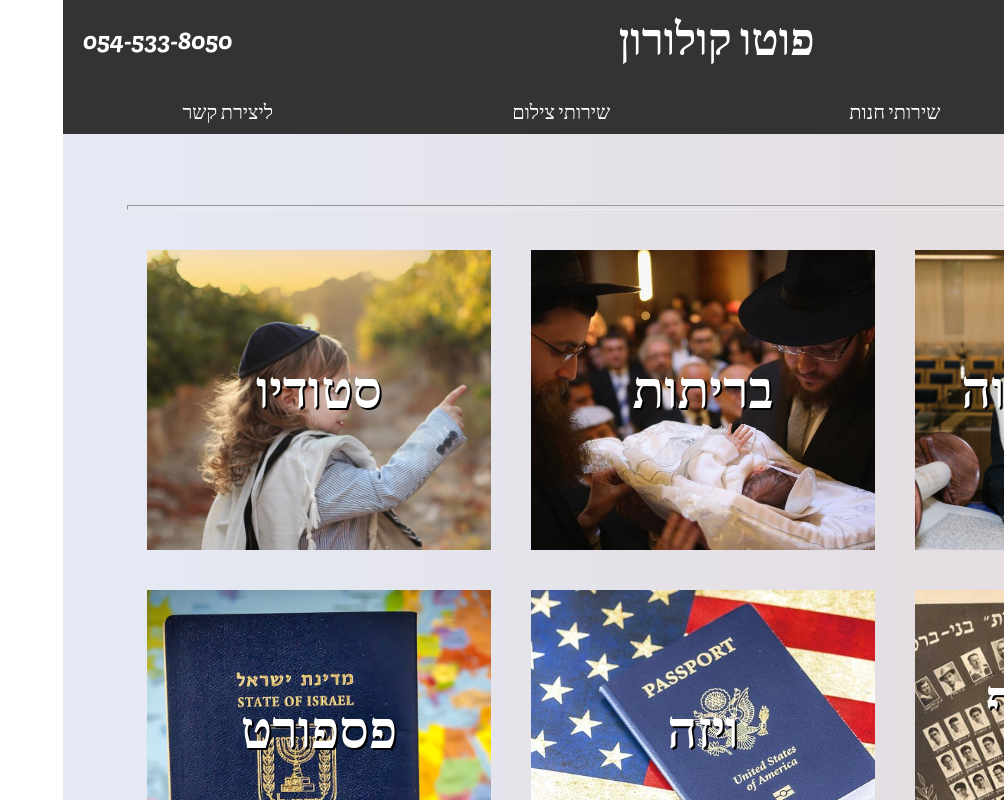
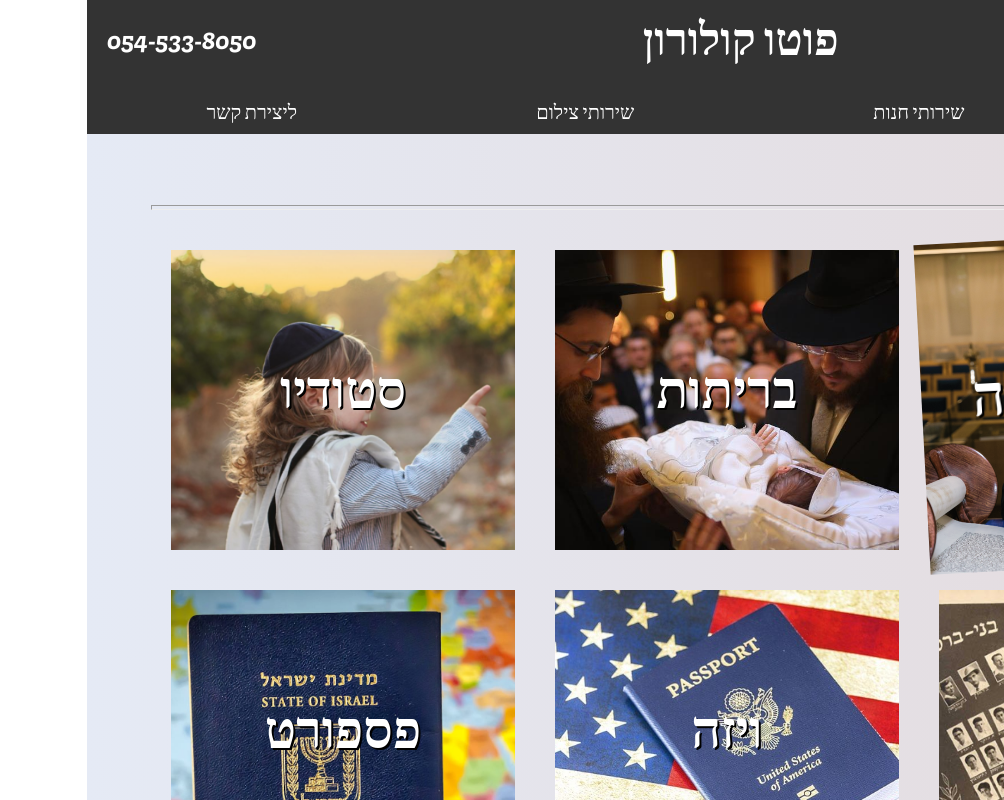
Before and after one commit to jshlomov/coloron-website, a React (Create React App) app: page / in a window 1280 px wide. In both pictures the pointer is over the element 1024 px from the left and 2142 px from the top of the page. Shown: the part 1742-2542 px from the top of the page, without its empty margins (276-1280 px from the left). Built offline with nearby package versions, Linux system fonts and the light colour scheme; a web font is replaced by a local one.

Commit message:
card animation

```diff
--- a/src/Components/ImageComponent/ImageComp.css
+++ b/src/Components/ImageComponent/ImageComp.css
@@ -11,6 +11,8 @@
     height: 100%;
     background-position: center;
     background-size: cover;
+    /* filter: blur(3px);    blur!!!!!!!!!!!!!!
+    -webkit-filter: blur(3px); */
   }
 
   .ImageCompContainer .ImageCompTextContainer {
@@ -29,3 +31,8 @@
     color: white;
     filter: drop-shadow(0.05em 0.05em black);
   }
+
+  .ImageCompContainer:hover {
+    transform: rotateZ(-3deg) scale(1.1) ;
+    transition: all 0.7s;
+  }
```
